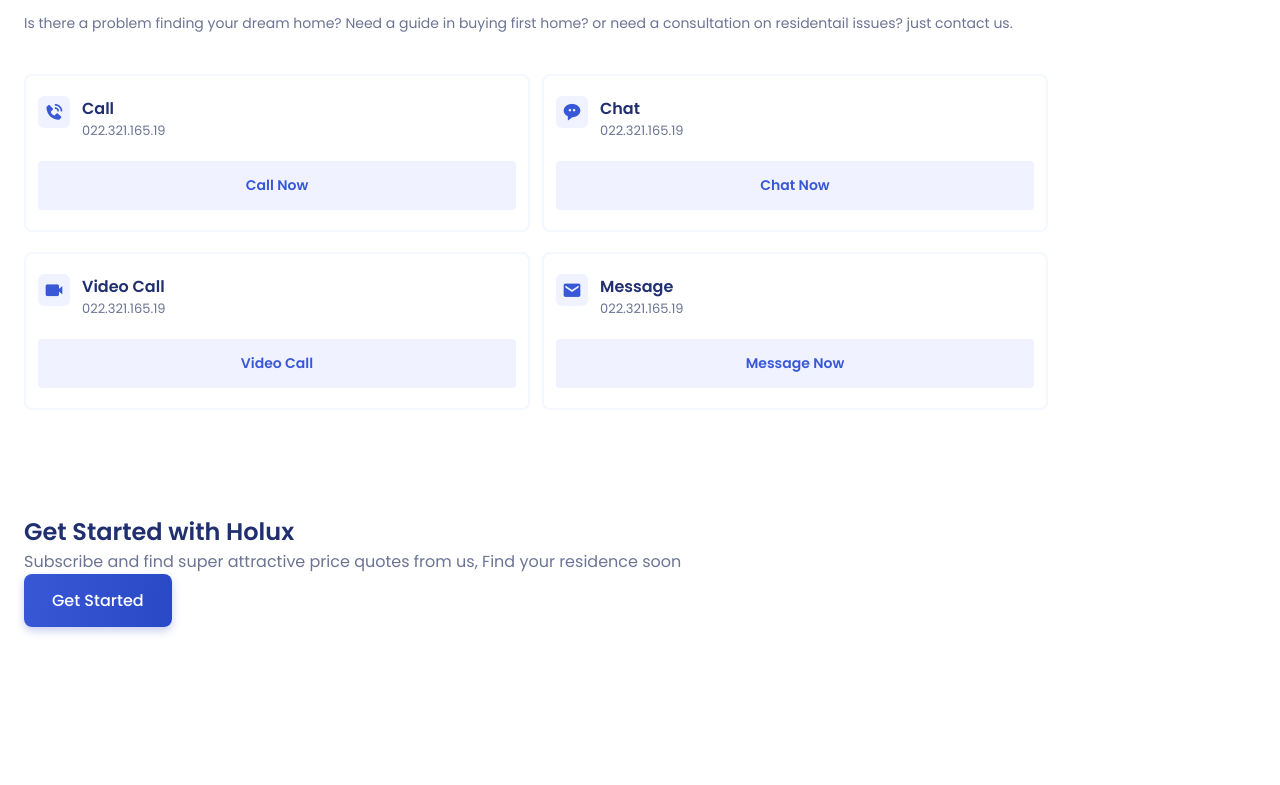
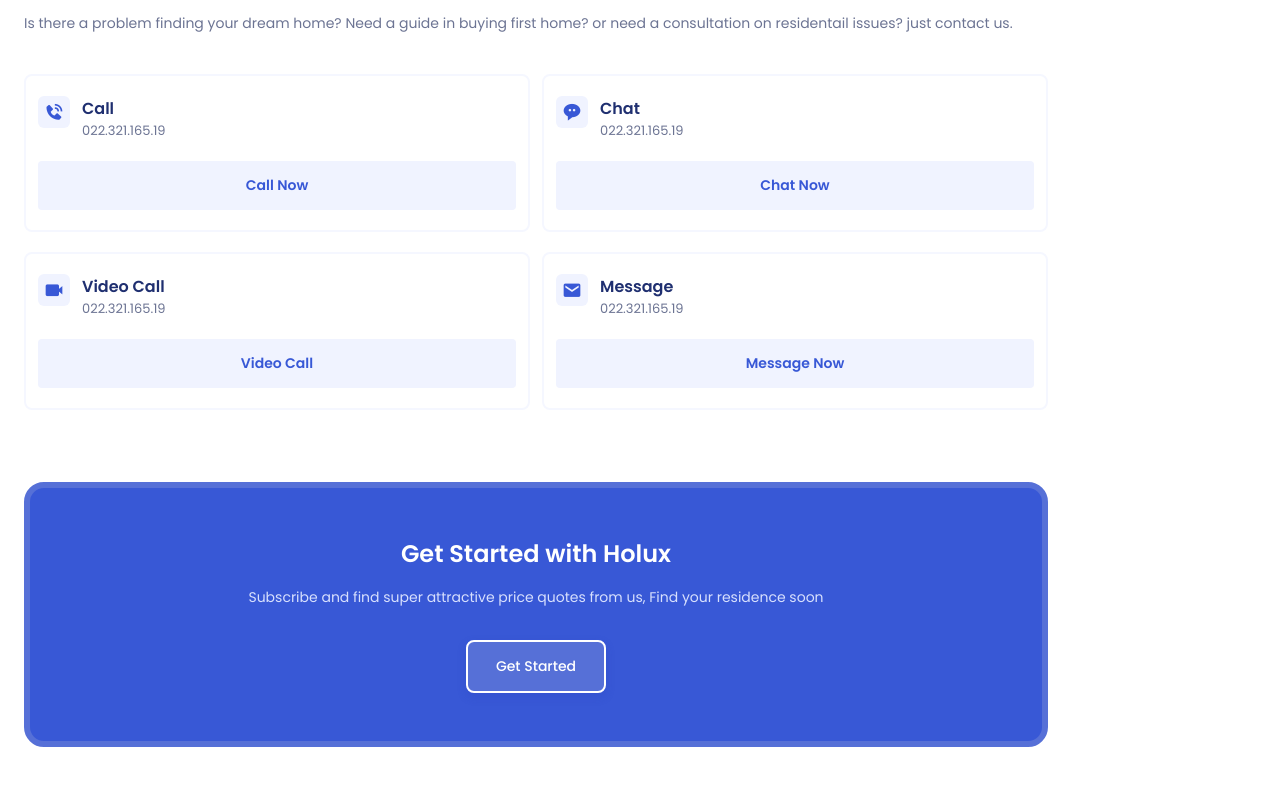
Before and after one commit to jbramirez03/Real-estate-site, a plain HTML site: page index.html in a window 1280 px wide. Shown: the part 3386-4171 px from the top of the page. Before the commit the page ends 4149 px from the top, so only its background shows below. Drawn offline with nearby package versions, Linux system fonts and the light colour scheme.

Commit message:
added styling and hover effect to subscribe section

```diff
--- a/assets/css/styles.css
+++ b/assets/css/styles.css
@@ -654,6 +654,40 @@ button {
 
 /*=============== SUBSCRIBE ===============*/
 
+.subscribe {
+  padding: 2.5rem 0;
+}
+
+.subscribe__container {
+  background-color: var(--first-color);
+  padding: 3rem 2rem;
+  border-radius: 1.25rem;
+  border: 6px solid var(--first-color-light);
+  text-align: center;
+}
+
+.subscribe__title {
+  font-size: var(--h2-font-size);
+  color: #fff;
+  margin-bottom: 1rem;
+}
+
+.subscribe__description {
+  color: hsl(228, 90%, 92%);
+  font-size: var(--small-font-size);
+  margin-bottom: 2rem;
+}
+
+.subscribe__button {
+  border: 2px solid #fff;
+  background: var(--first-color-light);
+  font-size: var(--small-font-size);
+}
+
+.subscribe__button:hover {
+  background-color: var(--first-color);
+}
+
 /*=============== FOOTER ===============*/
 
 /*=============== SCROLL BAR ===============*/
```
